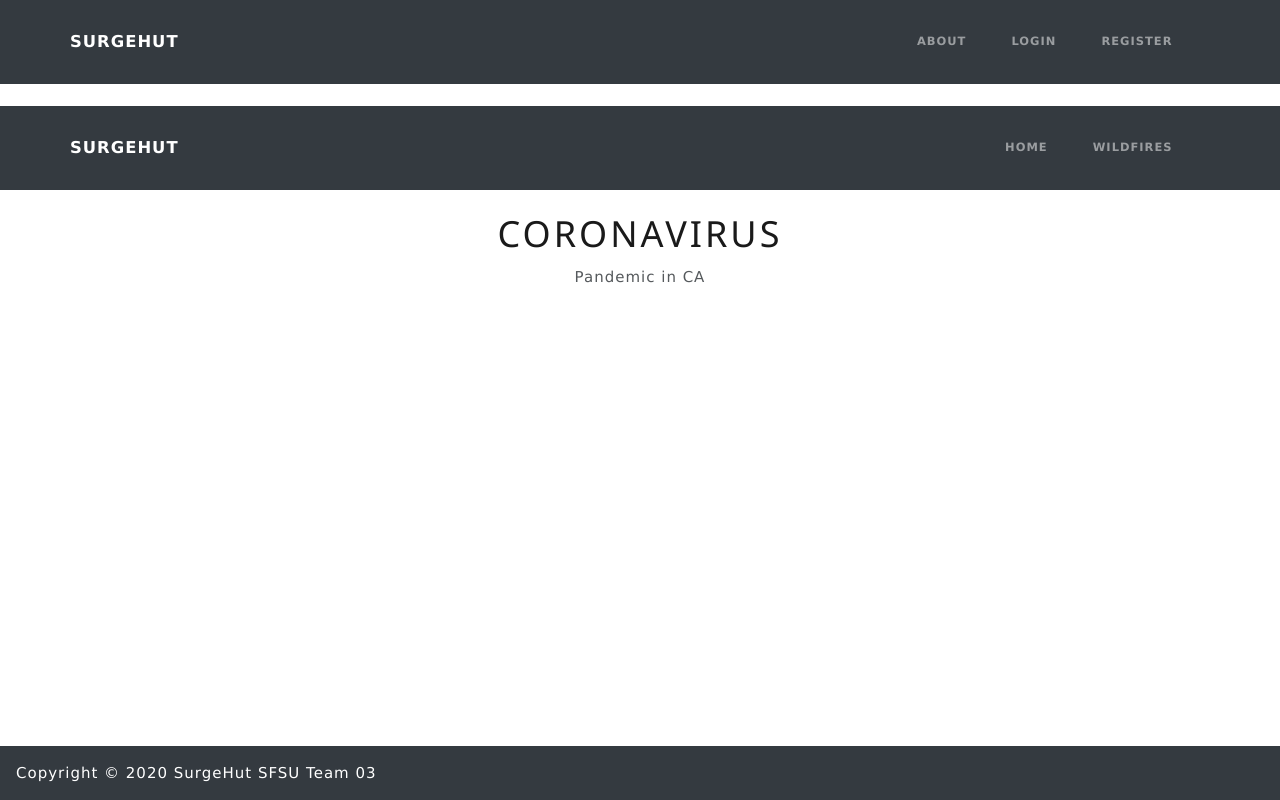
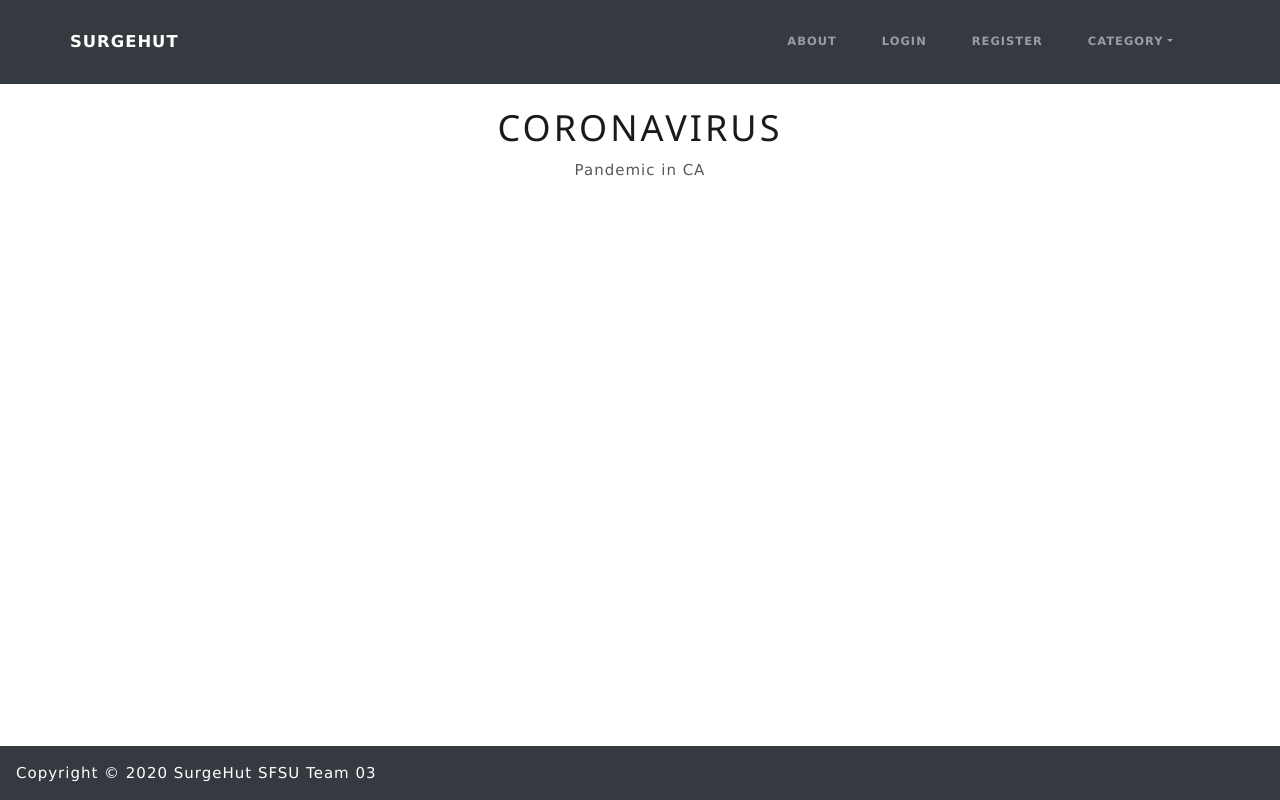
Before and after one commit to dbenavi5/surghut, a Next.js app in the folder application/docker/: page /covid_page in a window 1280 px wide. Built offline with nearby package versions, Linux system fonts and the light colour scheme.

Commit message:
edit navbar in pages

```diff
--- a/application/docker/components/Navbar.js
+++ b/application/docker/components/Navbar.js
@@ -7,8 +7,6 @@ function Navbar () {
         <nav className="navbar navbar-expand navbar-dark bg-dark mb-4">
             <div className="container">
                 <Link href="/"><a className="navbar-brand">SurgeHut</a></Link>
-
-
                 <div className="collapse navbar-collapse">
                     <ul className="navbar-nav ml-auto">
                         <li className="nav-item">
@@ -20,6 +18,14 @@ function Navbar () {
                         <li className="nav-item">
                             <Link href="/register"><a className="nav-link">Register</a></Link>
                         </li>
+                        <li className="nav-item dropdown">
+                            <a className="nav-link dropdown-toggle" data-toggle="dropdown" href="#" role="button" aria-haspopup="true" aria-expanded="false">Category</a>
+                            <div className="drop-content">
+                                <a className="dropdown-item" href="#">County</a>
+                                <a className="dropdown-item" href="/covid_page">COVID-19</a>
+                                <a className="dropdown-item" href="/wildfires_page">Wildfires</a>
+                            </div>
+                        </li>
                     </ul>
                 </div>
             </div>
--- a/application/docker/components/Switch.js
+++ b/application/docker/components/Switch.js
@@ -14,7 +14,7 @@ function Switch({state, onChange, nameTrue, nameFalse}) {
                 onChange(true);
             }}
             >
-                <p className={styles.text}>{nameTrue}</p>
+            <p className={styles.text}>{nameTrue}</p>
             </div>
             <div
             className={ state ? styles.buttonInactive : styles.buttonActive}
--- a/application/docker/pages/covid_page.js
+++ b/application/docker/pages/covid_page.js
@@ -1,38 +1,21 @@
-import Link from 'next/link';
-import BottomNav from '../components/BottomNav';
+import Head from 'next/head';
 
 const Covid = () =>(
     <div>
-        <head>
+        <Head>
             <title>SurgeHut</title>
+            <meta name="Description" content="SFSU team3  project Fall 2020."></meta>
+            <meta name="viewport" content="width=device-width, initial-scale=1"></meta>
             <link rel="stylesheet" href="https://bootswatch.com/4/lux/bootstrap.min.css"/>
             <link rel="stylesheet" href="https://www.w3schools.com/w3css/4/w3.css"/>
-        </head>
-        <nav className="navbar navbar-expand navbar-dark bg-dark mb-4">
-            <div className="container">
-                <Link href="/"><a className="navbar-brand">SurgeHut</a></Link>
-                <div class="collapse navbar-collapse">
-
-                    <ul className="navbar-nav ml-auto">
-                        <li className="nav-item">
-                            <Link href="/"><a className="nav-link">Home</a></Link>
-                        </li>
-                        <li className="nav-item">
-                            <Link href="/wildfires_page"><a className="nav-link">Wildfires</a></Link>
-                        </li>
-                    </ul>
-                </div>
-            </div>
-        </nav>
+        </Head>
         <center>
             <div>
                 <h1>Coronavirus</h1>
                 <p>Pandemic in CA</p>
             </div>
         </center>
-        <BottomNav/>
     </div>
-
 );
 
 export default Covid;
```
Also changed, not shown: application/docker/pages/wildfires_page.js (+3 -22 lines).
